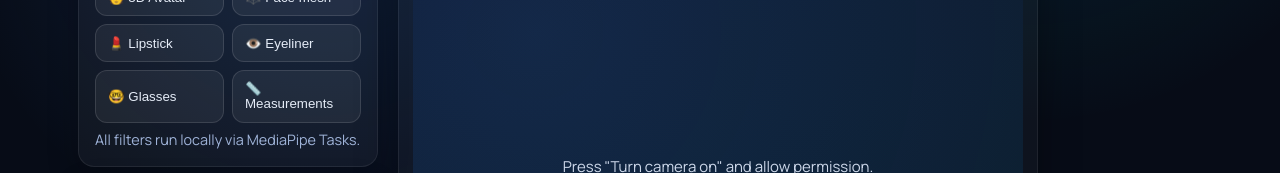
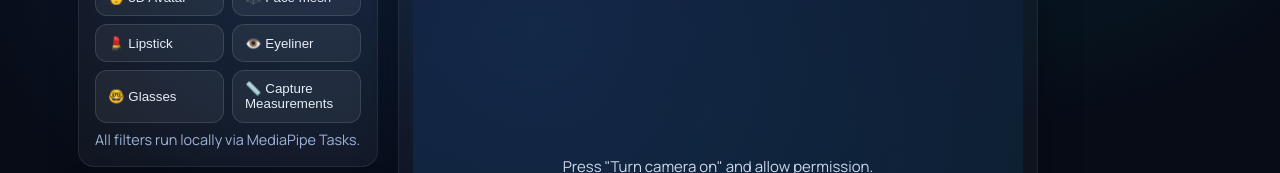
Before and after one commit to palakz-simform/mediapipe-with-vue, a Vue app: page / in a window 1280 px wide. Shown: the part 265-438 px from the top of the page. Built offline with nearby package versions, Linux system fonts and the light colour scheme; no server answers.

Commit message:
fix: capture measurement instead of track

```diff
--- a/src/App.vue
+++ b/src/App.vue
@@ -22,6 +22,7 @@ const {
   startCamera,
   stopCamera,
   toggleFilter,
+  captureMeasurements,
 } = useFaceOverlay(videoRef, canvasRef)
 
 const {
@@ -76,6 +77,7 @@ const onVideoMetadataLoaded = () => {
           :isModelLoaded="isModelLoaded"
           @toggle="toggleFilter"
           @toggleAvatar="toggleVisibility"
+          @captureMeasurements="captureMeasurements"
         />
         <StatusPanel
           :isCameraOn="isCameraOn"
--- a/src/components/FiltersPanel.vue
+++ b/src/components/FiltersPanel.vue
@@ -14,10 +14,11 @@ const props = defineProps({
   },
 })
 
-const emit = defineEmits(['toggle', 'toggleAvatar'])
+const emit = defineEmits(['toggle', 'toggleAvatar', 'captureMeasurements'])
 
 const toggle = (key) => emit('toggle', key)
 const toggleAvatar = () => emit('toggleAvatar')
+const captureMeasurements = () => emit('captureMeasurements')
 
 </script>
 
@@ -44,8 +45,8 @@ const toggleAvatar = () => emit('toggleAvatar')
       <button :class="['chip', { active: props.filters.glasses }]" @click="toggle('glasses')">
         🤓 Glasses
       </button>
-      <button :class="['chip', { active: props.filters.measurements }]" @click="toggle('measurements')">
-        📏 Measurements
+      <button class="chip" @click="captureMeasurements">
+        📏 Capture Measurements
       </button>
     </div>
     <p class="hint-text">All filters run locally via MediaPipe Tasks.</p>
--- a/src/composables/useFaceOverlay.js
+++ b/src/composables/useFaceOverlay.js
@@ -25,7 +25,8 @@ export function useFaceOverlay(videoRef, canvasRef) {
     faceShape: '-',
   })
 
-  const showMeasurements = computed(() => filters.value.measurements && faceDetected.value)
+  const hasMeasurements = ref(false)
+  const showMeasurements = computed(() => hasMeasurements.value && faceDetected.value)
 
   let faceLandmarker
   let drawingUtils
@@ -279,6 +280,13 @@ export function useFaceOverlay(videoRef, canvasRef) {
       pdRight: Math.round(pdRight),
       faceShape: classifyFaceShape(landmarks),
     }
+    hasMeasurements.value = true
+  }
+
+  const captureMeasurements = () => {
+    if (faceLandmarks.value) {
+      updateMeasurements(faceLandmarks.value)
+    }
   }
 
   const applyFilters = (landmarks) => {
@@ -286,7 +294,6 @@ export function useFaceOverlay(videoRef, canvasRef) {
     if (filters.value.lipstick) drawLipstick(landmarks)
     if (filters.value.eyeliner) drawEyeliner(landmarks)
     if (filters.value.glasses) drawGlasses(landmarks)
-    if (filters.value.measurements) updateMeasurements(landmarks)
   }
 
   const drawResults = (results) => {
@@ -414,5 +421,6 @@ export function useFaceOverlay(videoRef, canvasRef) {
     startCamera,
     stopCamera,
     toggleFilter,
+    captureMeasurements,
   }
 }
```
